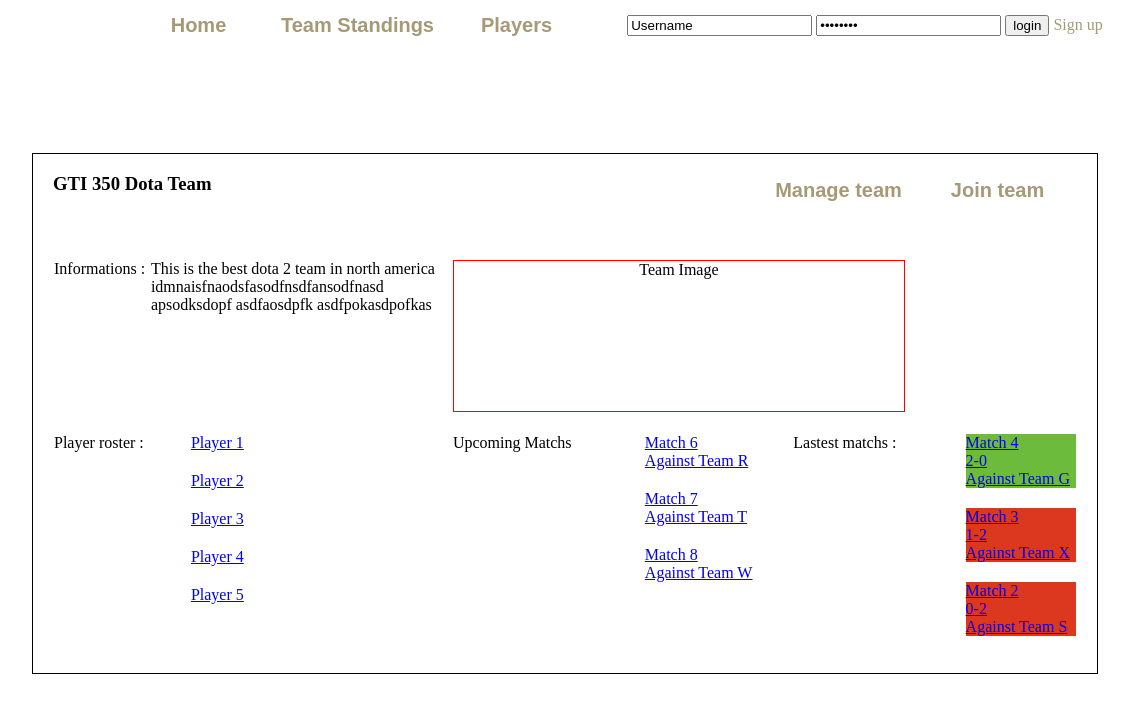
After one commit to statick33/lab2gti350, a PHP site: page /team.php in a window 1520 px wide. The commit adds this page. Shown: the top 713 px of the page, without its empty margins (195-1328 px from the left). Run offline with PHP 8.4, Linux system fonts and the light colour scheme.

Commit message:
added team page

```diff
--- a/lab3/style/main.css
+++ b/lab3/style/main.css
@@ -19,3 +19,8 @@
 {
 	color:dark-grey;
 }
+
+#matchList li
+{
+	margin-top:20px;
+}
--- /dev/null
+++ b/lab3/team.php
@@ -0,0 +1,39 @@
+<?php
+	include('header.php');
+?>
+
+	<h3 style="margin-bottom:0px;float:left;">GTI 350 Dota Team</h3>
+	<div id="button" style="float:right !important;margin-top:10px;margin-left:0px;">Join team</div>
+	<div id="button" style="float:right !important;margin-top:10px;margin-left:0px;">Manage team</div>
+
+	<table style="width:1024px;border-spacing:0 20px;">
+		<tr>
+			<td style="vertical-align:top;">Informations :</td><td style="width:300px;vertical-align:top;"> This is the best dota 2 team in north america idmnaisfnaodsfasodfnsdfansodfnasd <br /> apsodksdopf asdfaosdpfk asdfpokasdpofkas</td>
+			<td colspan="3"><div style="width:450px;height:150px;border:1px solid red;vertical-align:center;text-align:center;">Team Image</div></td>
+			<td colspan="2" style="vertical-align:top;text-align:right;"></td>
+		</tr>
+		<tr style="padding-top:20px;"><td style="vertical-align:top;">Player roster :</td><td style="vertical-align:top;">
+			<ul id="matchList" style="list-style-type: none; ">
+				<li style="margin-top:0px !important;"><a href="#">Player 1</a></li>
+				<li><a href="#">Player 2</a></li>
+				<li><a href="#">Player 3</a></li>
+				<li><a href="#">Player 4</a></li>
+				<li><a href="#">Player 5</a></li>
+			</ul>
+			</td><td style="vertical-align:top;">Upcoming Matchs</td><td style="vertical-align:top;">
+				<ul id="matchList" style="list-style-type: none; ">
+					<li style="margin-top:0px !important;"><a href="#">Match 6 <br /><a href="#"> Against Team R</a></li>
+					<li><a href="#">Match 7 </a><br /><a href="#"> Against Team T</a></li>
+					<li><a href="#">Match 8 </a><br /><a href="#"> Against Team W</a></li>
+				</ul>
+			</td><td style="vertical-align:top;">Lastest matchs :</td><td>
+			<ul id="matchList" style="list-style-type: none; ">
+				<li style="margin-top:0px !important;background-color:#6CBB3C;"><a href="#">Match 4<br /> 2-0 <br /> Against Team G</li>
+				<li style="background-color:#DC381F;"><a href="#">Match 3</a><br /><a href="#"> 1-2 </a><br /><a href="#"> Against Team X</a></li>
+				<li style="background-color:#DC381F;"><a href="#">Match 2</a><br /><a href="#"> 0-2 </a><br /><a href="#"> Against Team S</a></li>
+			</ul>
+
+	</table>
+<?php
+	include('footer.php');
+?>
```
